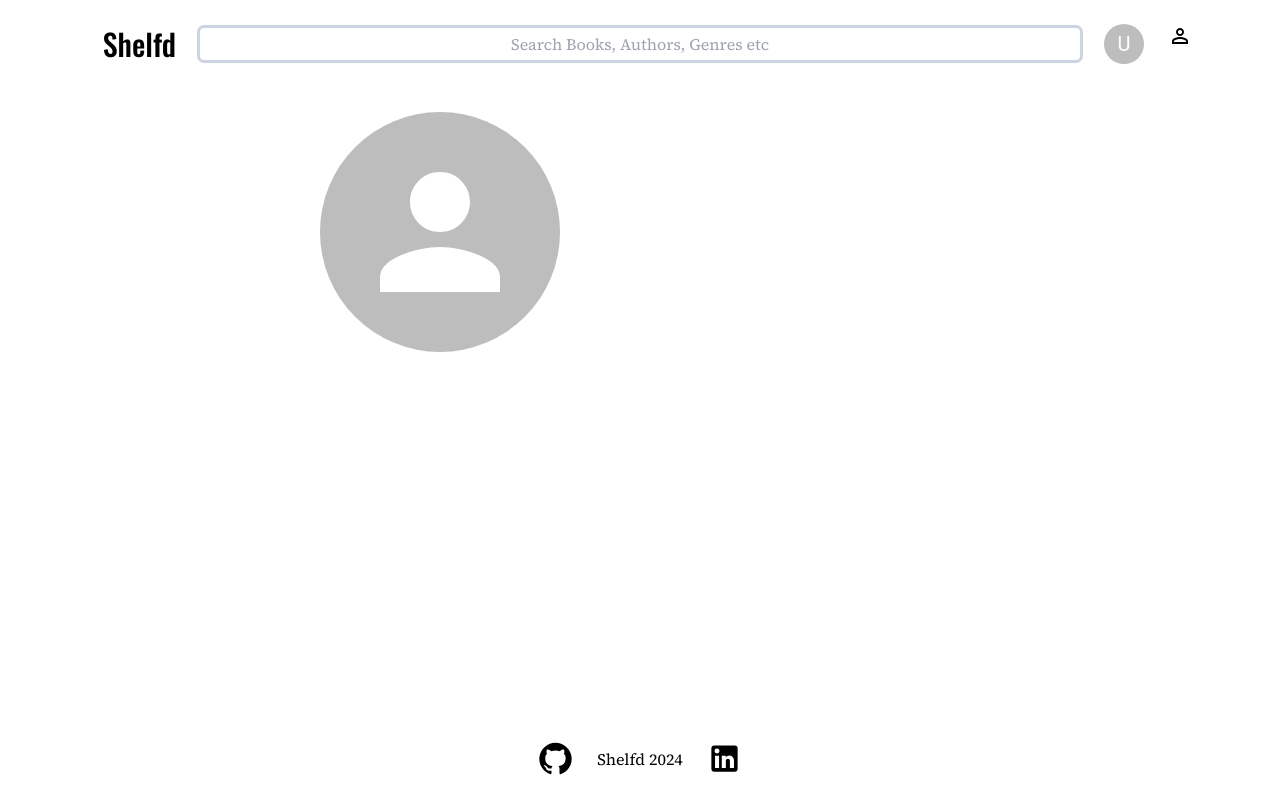
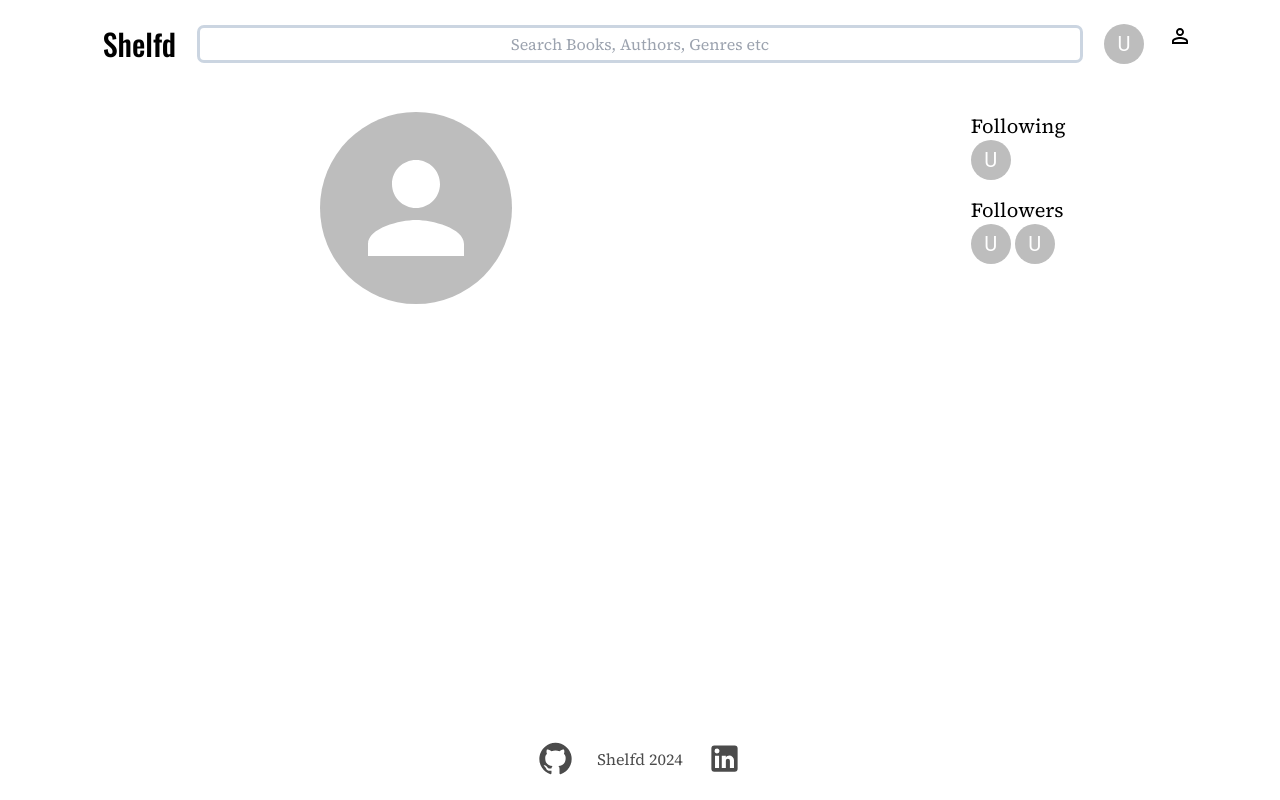
Before and after one commit to Ben-Langlois/Shelfd, a React (Create React App) app: page / in a window 1280 px wide. Built offline with nearby package versions, Linux system fonts and the light colour scheme.

Commit message:
positioned follower/following section beside profile

```diff
--- a/src/App.js
+++ b/src/App.js
@@ -414,8 +414,22 @@ const BookShelves = () => {
 */
 const Profile = () => {
   return(
-    <div className='flex flex-auto  w-1/2 mx-auto mt-6'>
-      <Avatar sx={{ width: '15rem', height: '15rem' }}/>
+    <div className='flex flex-auto  w-1/2 mx-auto mt-6 relative'>
+        <Avatar sx={{ width: '12rem', height: '12rem' }}/>
+        <div id='details'>
+
+        </div>
+        <div id='social' className='flex flex-col absolute w-1/3 top-0 right-[-35%] justify-start text-start'>
+          <h1 className=' text-xl'>Following</h1>
+          <div id='following' className='flex flex-row gap-1 mb-4'> {/* this would be backend mumbo jumbo */}
+            <Avatar className=''>U</Avatar>
+          </div>
+          <h1 className=' text-xl'>Followers</h1>
+          <div id='followers' className='flex flex-row gap-1'> {/* this would be backend mumbo jumbo */}
+            <Avatar className=''>U</Avatar>
+            <Avatar className=''>U</Avatar>
+          </div>
+        </div>
     </div>
   )
 }
--- a/src/limbs.js
+++ b/src/limbs.js
@@ -20,7 +20,7 @@ export const Header = () => {
 
 export const Footer = () => {
     return(
-        <footer className='flex flex-initial  my-6 gap-6 justify-center'>
+        <footer className='flex flex-initial opacity-70 my-6 gap-6 justify-center'>
             <a href='https://github.com/Ben-Langlois/Shelfd'><GitHubIcon className='hover:scale-110' fontSize='large'/></a>
             <h1 className='self-center'>Shelfd 2024</h1>
             <a href='https://www.linkedin.com/in/benjaminlanglois/'><LinkedInIcon className='hover:scale-110' fontSize='large'/></a>
```
